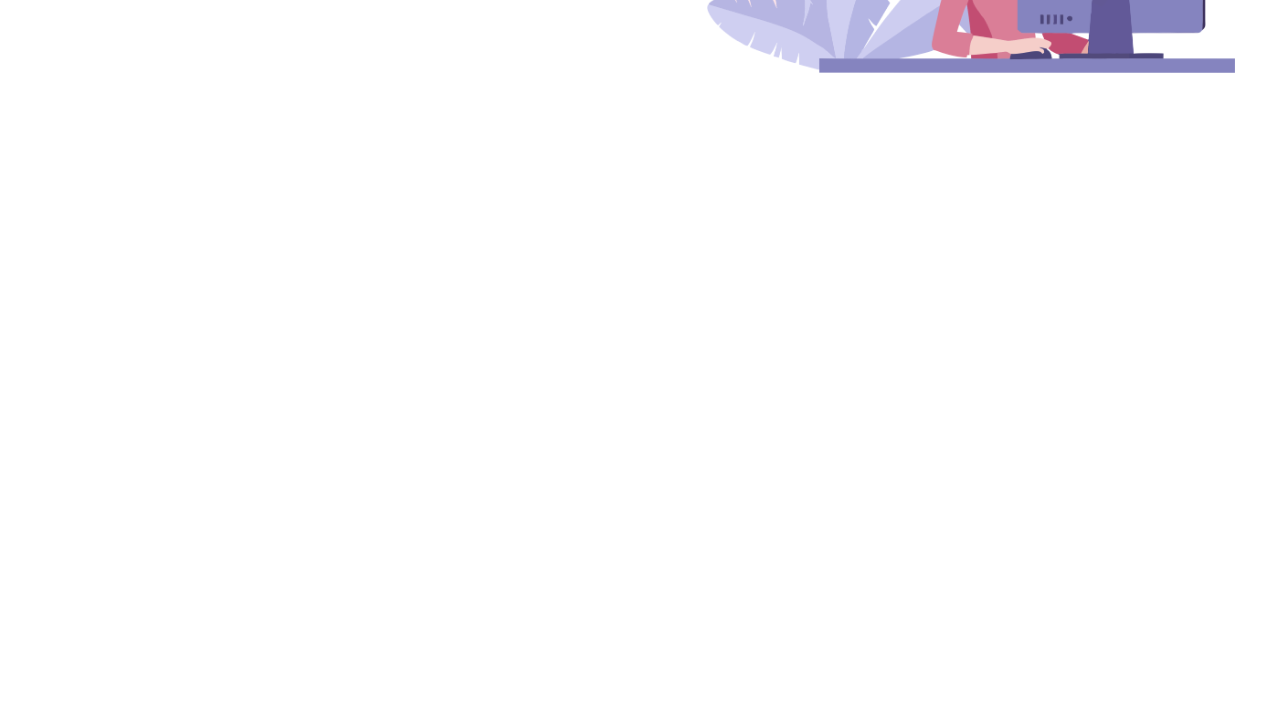
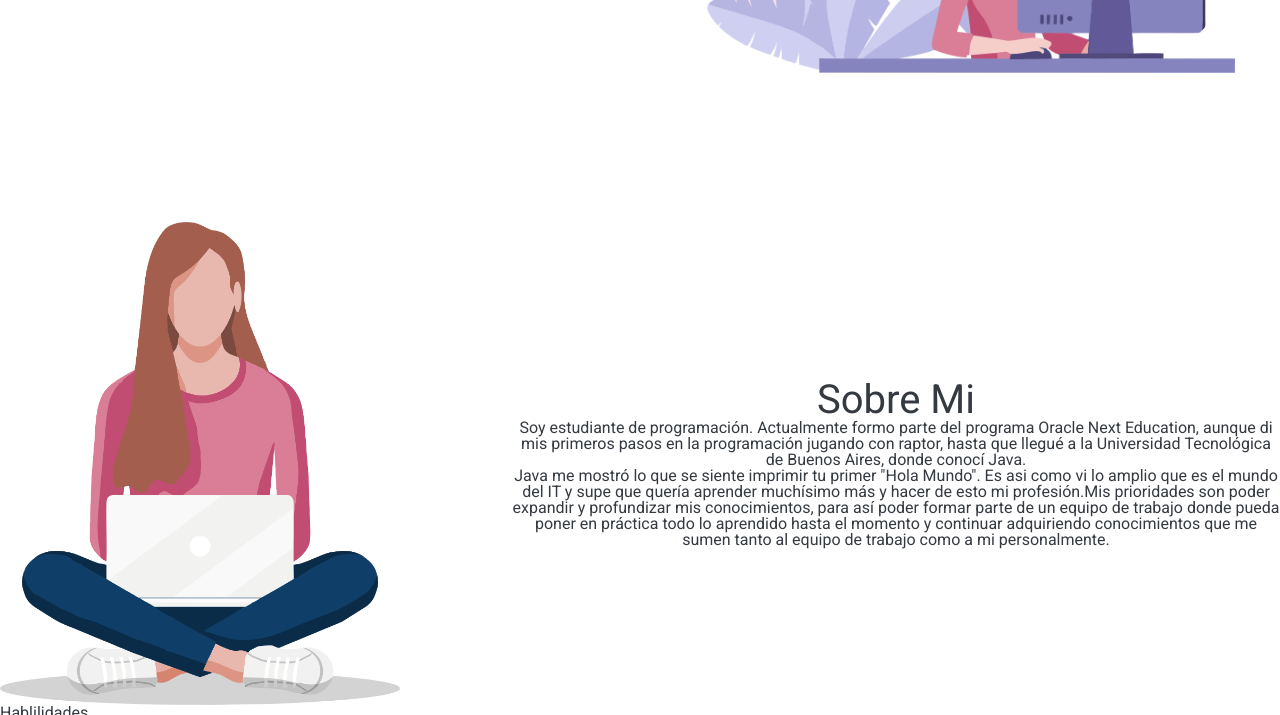
Before and after one commit to alesalvarredy/Portfolio, a plain HTML site: page index.html in a window 1280 px wide. Shown: the part 578-1293 px from the top of the page. Before the commit the page ends 800 px from the top, so only its background shows below. Drawn offline with Linux system fonts and the light colour scheme.

Commit message:
about me section - style

```diff
--- /dev/null
+++ b/assets/css/about_me.css
@@ -0,0 +1,44 @@
+:root{
+    --rubik: 'Rubik', sans-serif;
+    --roboto: 'Roboto', sans-serif;
+    --white: #ffffff;
+    --light: #f8f9fa;
+    --gray: #6c757d;
+    --indigo: #6610f2;
+    --purple: #6f42c1;
+    --dark: #343a40;
+}
+
+.about_me{
+    display: flex;
+}
+
+.about_me-container{
+    display: flex;
+    text-align: center;
+    align-items: center;
+}
+
+.about_me-one{
+    width: 40%;
+    display: flex;
+    align-items: center;
+    justify-content: flex-start;
+}
+
+.about_me-img{
+    width: 400px;
+}
+
+.about_me-two{
+    width: 60%;
+}
+
+.about_me-title{
+    text-align: center;
+    font-size: 40px;
+}
+
+.about_me-paragraph{
+
+}
--- /dev/null
+++ b/assets/css/bodystyle.css
@@ -0,0 +1,19 @@
+:root{
+    --rubik: 'Rubik', sans-serif;
+    --roboto: 'Roboto', sans-serif;
+    --white: #ffffff;
+    --light: #f8f9fa;
+    --gray: #6c757d;
+    --indigo: #6610f2;
+    --purple: #6f42c1;
+    --dark: #343a40;
+}
+
+body{
+
+    font-size: 16px;
+    font-family: var(--roboto);
+    color: var(--dark);
+    font-weight: 400;
+
+}
--- a/assets/css/principal.css
+++ b/assets/css/principal.css
@@ -7,9 +7,6 @@
     --indigo: #6610f2;
     --purple: #6f42c1;
     --dark: #343a40;
-}
-body{
-
 }
 
 /* header */
--- a/index.html
+++ b/index.html
@@ -8,7 +8,9 @@
 
     <!-- Styles -->
     <link rel="stylesheet" href="assets/css/reset.css">
+    <link rel="stylesheet" href="assets/css/bodystyle.css">
     <link rel="stylesheet" href="assets/css/principal.css">
+    <link rel="stylesheet" href="assets/css/about_me.css">
 
     <!-- Fonts -->
     <link rel="preconnect" href="https://fonts.googleapis.com">
@@ -57,11 +59,18 @@
 
             </section>
 
-            <!-- <section class="about_me" id="about_me">
-                <h3></h3>
-                <p></p>
-                <img src="assets/images/Imagen-about-me.png" alt="">
+            <section class="about_me" id="about_me">
 
+                <div class="about_me-container">
+                    <div class="about_me-one">
+                        <img class="about_me-img" src="assets/images/Imagen-about-me.png" alt="">
+                    </div>
+
+                    <div class="about_me-two">
+                        <h3 class="about_me-title">Sobre Mi</h3>
+                        <p class="about_me-paragraph">Soy estudiante de programación. Actualmente formo parte del programa Oracle Next Education, aunque di mis primeros pasos en la programación jugando con raptor, hasta que llegué a la Universidad Tecnológica de Buenos Aires, donde conocí Java.<br>Java me mostró lo que se siente imprimir tu primer "Hola Mundo". Es asi como vi lo amplio que es el mundo del IT y supe que quería aprender muchísimo más y hacer de esto mi profesión.Mis prioridades son poder expandir y profundizar mis conocimientos, para así poder formar parte de un equipo de trabajo donde pueda poner en práctica todo lo aprendido hasta el momento y continuar adquiriendo conocimientos que me sumen tanto al equipo de trabajo como a mi personalmente.</p>
+                    </div>
+                </div>
             </section>
 
             <section class="skllis" id="skills">
@@ -85,7 +94,7 @@
 
             <section class="contact" id="contact">
 
-            </section> -->
+            </section>
         </main>
 
         <footer>
```
